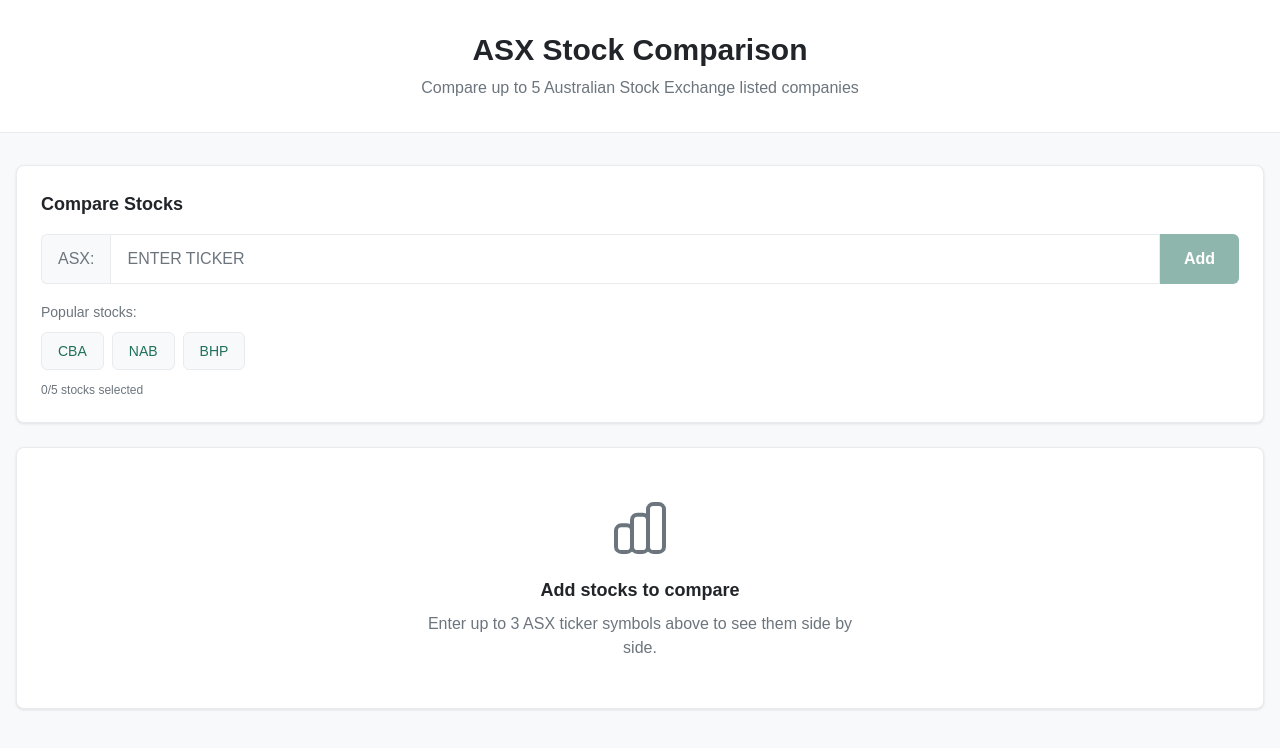
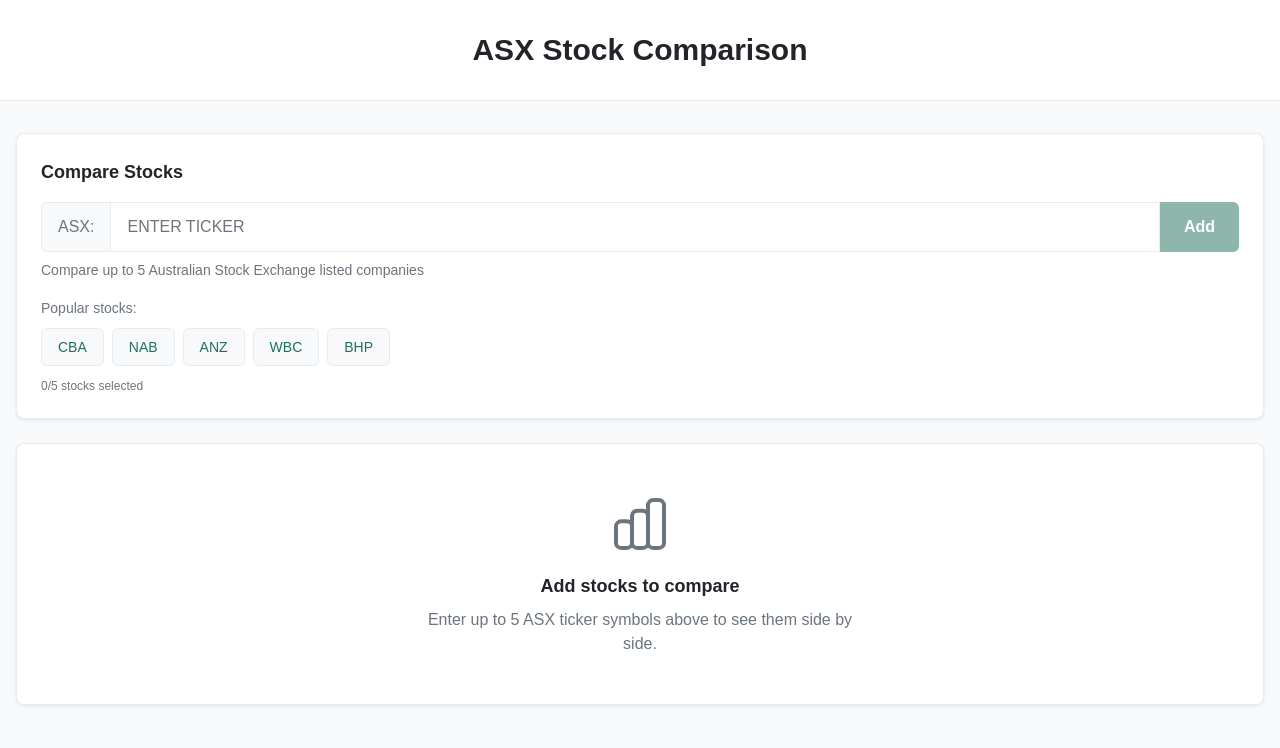
Before and after one commit to cpppd/asx-company-info, a Next.js app: page / in a window 1280 px wide. Shown: the top 748 px of the page. Built offline with nearby package versions, Linux system fonts and the light colour scheme.

Commit message:
maxTicker 3 -> 5

```diff
--- a/src/app/page.tsx
+++ b/src/app/page.tsx
@@ -65,12 +65,9 @@
       {/* Header */}
       <header className="bg-white border-b border-[#e9ecef] py-8">
         <div className="max-w-screen-xl mx-auto px-4 text-center">
-          <h1 className="text-3xl font-bold text-[#212529] mb-2">
+          <h1 className="text-3xl font-bold text-[#212529]">
             ASX Stock Comparison
           </h1>
-          <p className="text-[#6c757d]">
-            Compare up to 5 Australian Stock Exchange listed companies
-          </p>
         </div>
       </header>
 
@@ -88,6 +85,7 @@
         <ComparisonBoard
           items={comparisonItems}
           onRemove={handleRemoveTicker}
+          maxTickers={5}
         />
       </main>
     </div>
--- a/src/components/CompanySearch.tsx
+++ b/src/components/CompanySearch.tsx
@@ -21,7 +21,7 @@
   title?: string;
 }
 
-const POPULAR_STOCKS = ['CBA', 'NAB', 'BHP'];
+const POPULAR_STOCKS = ['CBA', 'NAB', 'ANZ', 'WBC', 'BHP'];
 
 export default function CompanySearch({
   onSearch,
@@ -139,6 +139,11 @@
         {error && (
           <p className="mt-2 text-sm text-[#dc3545]" role="alert">{error}</p>
         )}
+        {comparisonMode && (
+          <p className="mt-2 text-sm text-[#6c757d]">
+            Compare up to {maxTickers} Australian Stock Exchange listed companies
+          </p>
+        )}
       </form>
 
       {/* Popular stocks */}
--- a/src/components/comparison/ComparisonBoard.tsx
+++ b/src/components/comparison/ComparisonBoard.tsx
@@ -6,9 +6,10 @@
 interface ComparisonBoardProps {
   items: ComparisonItem[];
   onRemove: (ticker: string) => void;
+  maxTickers?: number;
 }
 
-export default function ComparisonBoard({ items, onRemove }: ComparisonBoardProps) {
+export default function ComparisonBoard({ items, onRemove, maxTickers = 5 }: ComparisonBoardProps) {
   if (items.length === 0) {
     return (
       <div className="bg-white rounded-lg border border-[#e9ecef] shadow-[0_1px_3px_rgba(0,0,0,0.1)] p-12 text-center">
@@ -31,7 +32,7 @@
             Add stocks to compare
           </h3>
           <p className="text-[#6c757d]">
-            Enter up to 3 ASX ticker symbols above to see them side by side.
+            Enter up to {maxTickers} ASX ticker symbols above to see them side by side.
           </p>
         </div>
       </div>
```
